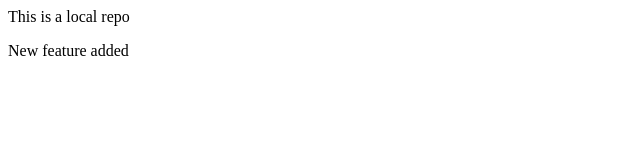
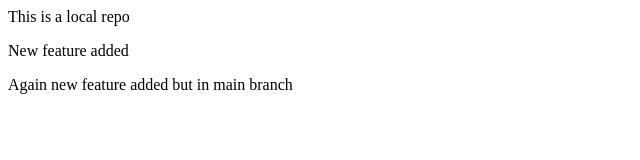
Before and after one commit to Anuraghub12/local, a plain HTML site: page index.html in a window 1280 px wide. Shown: the whole page, without its empty margins (0-640 px from the left). Drawn offline with Linux system fonts and the light colour scheme.

Commit message:
Just to see that what happens if i made change in main branch only

```diff
--- a/index.html
+++ b/index.html
@@ -1,2 +1,3 @@
 <p>This is a local repo</p>
 <p>New feature added</p>
+<p>Again new feature added but in main branch</p>
```
